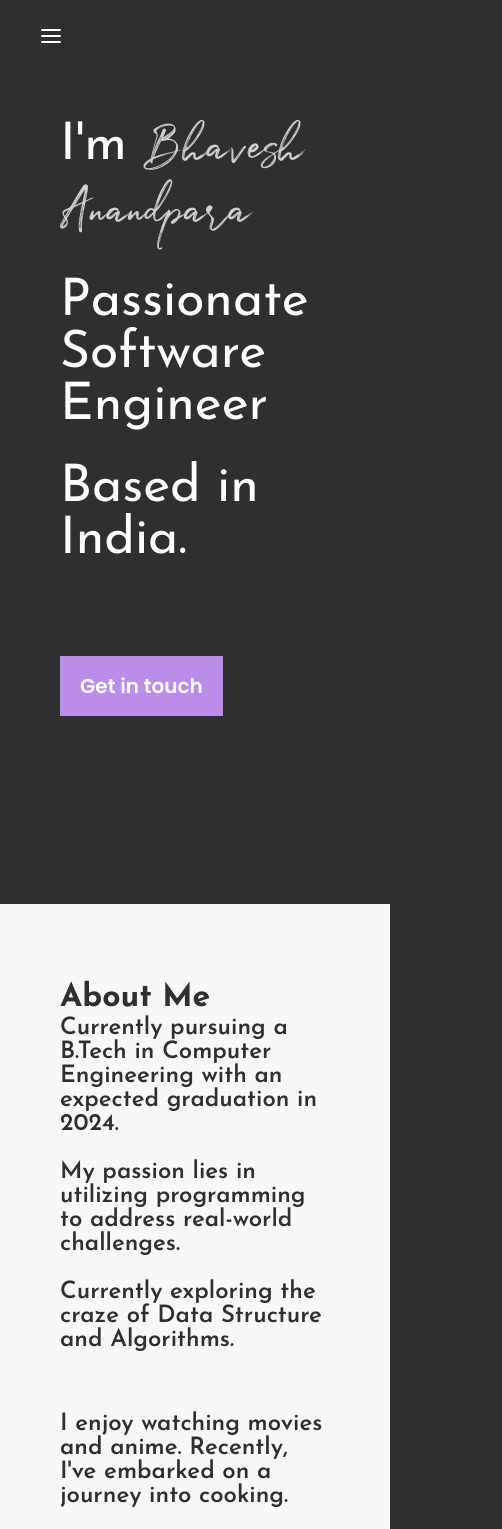
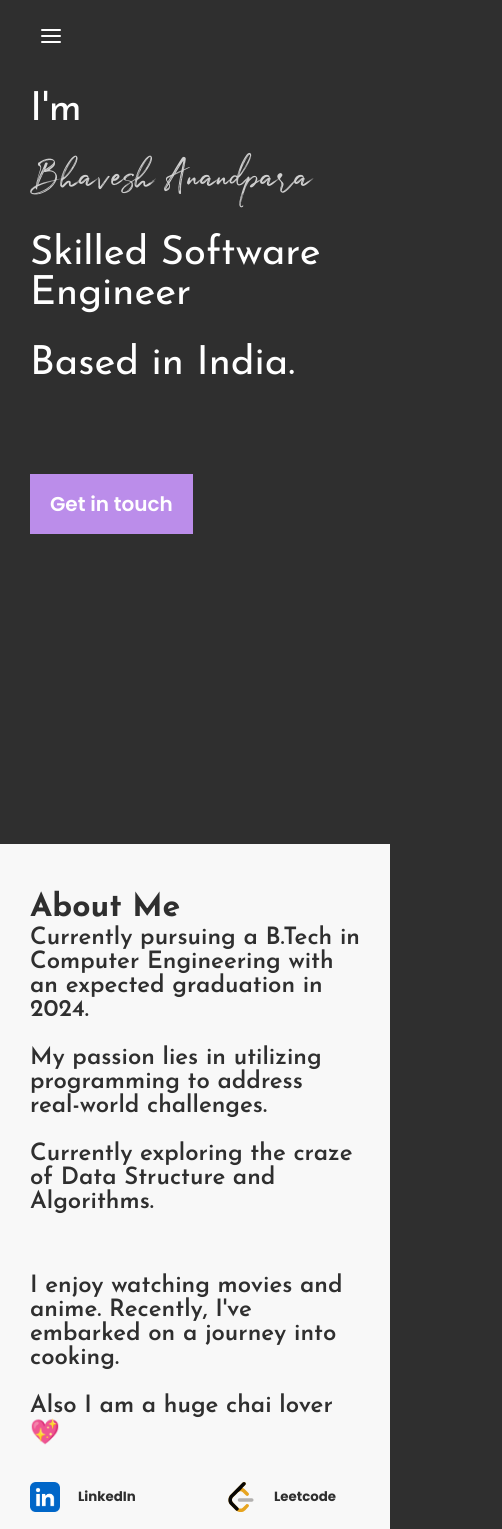
Before and after one commit to BhaveshAnandpara/portfolio, a React (Create React App) app: page / in a window 390 px wide. Shown: the part 60-1589 px from the top of the page, 502 px wide, since content can reach past the window. Built offline with nearby package versions, Linux system fonts and the light colour scheme.

Commit message:
Mobile Responsivness Added

```diff
--- a/src/App.css
+++ b/src/App.css
@@ -398,7 +398,7 @@ header {
   }
 
   .socials{
-    margin-right: 24px;
+    margin: 12px 24px 12px 0px;
   }
 
   .icon {
@@ -424,14 +424,67 @@ header {
 }
 
 
-@media only screen and (max-width: 600px) {
+@media only screen and (max-width: 425px) {
 
-  .header {
-    width: auto !important;
+  #hero{
+    font-size: xxx-large !important;
   }
 
-  .nav-text {
-    display: none;
+  #skills > section , #projects > section , #projects > section > section , .project-footer > section , #experience > section , #experience > section > section{
+    padding: 0px !important;
+  }
+
+  section{
+    padding: 30px !important;
+  }
+
+  #experience > section > section{
+    margin: 0px;
+  }
+
+
+  .signtext{
+    display: block;
+    margin-top: 30px;
+  }
+
+  .project-header{
+    flex-direction: column ;
+    align-items: flex-start;
+  }
+
+  .project-header > div:first-child > img{
+    width: 60px !important;
+    height: 60px !important;
+  }
+
+  .project-header-title>p:first-child, .exp-header-title>p:first-child{
+      font-size: smaller;
+  }
+
+  .linkContainer{
+    margin-top: 24px;
+  }
+
+  .linkContainer > img{
+    width: 24px !important;
+    height: 24px !important;
+  }
+
+  .project-main > ul{
+    font-size: smaller;
+  }
+
+  .icon {
+
+    display: inline;
+    width: 30px;
+    height: 30px;
+
+  }
+
+  .exp-main > p {
+    padding-left: 0px !important;
   }
 
 }
--- a/src/component/About me/AboutMe.jsx
+++ b/src/component/About me/AboutMe.jsx
@@ -9,7 +9,7 @@ export default function AboutMe() {
 
         backgroundColor: '#F8F8F8',
         padding: '60px',
-        height : 'calc(100vh - 180px)',
+        minHeight : 'calc(100vh - 180px)',
         display: 'flex',
         flexDirection: 'column',
         justifyContent: 'space-between',
--- a/src/component/Hero/Hero.jsx
+++ b/src/component/Hero/Hero.jsx
@@ -26,7 +26,7 @@ export default function Hero() {
       <div  >
 
         <p> I'm <span className='signtext' > Bhavesh Anandpara </span> </p>
-        <p>Passionate Software Engineer</p>
+        <p>Skilled Software Engineer</p>
         <p>Based in India.</p>
 
       </div>
```
